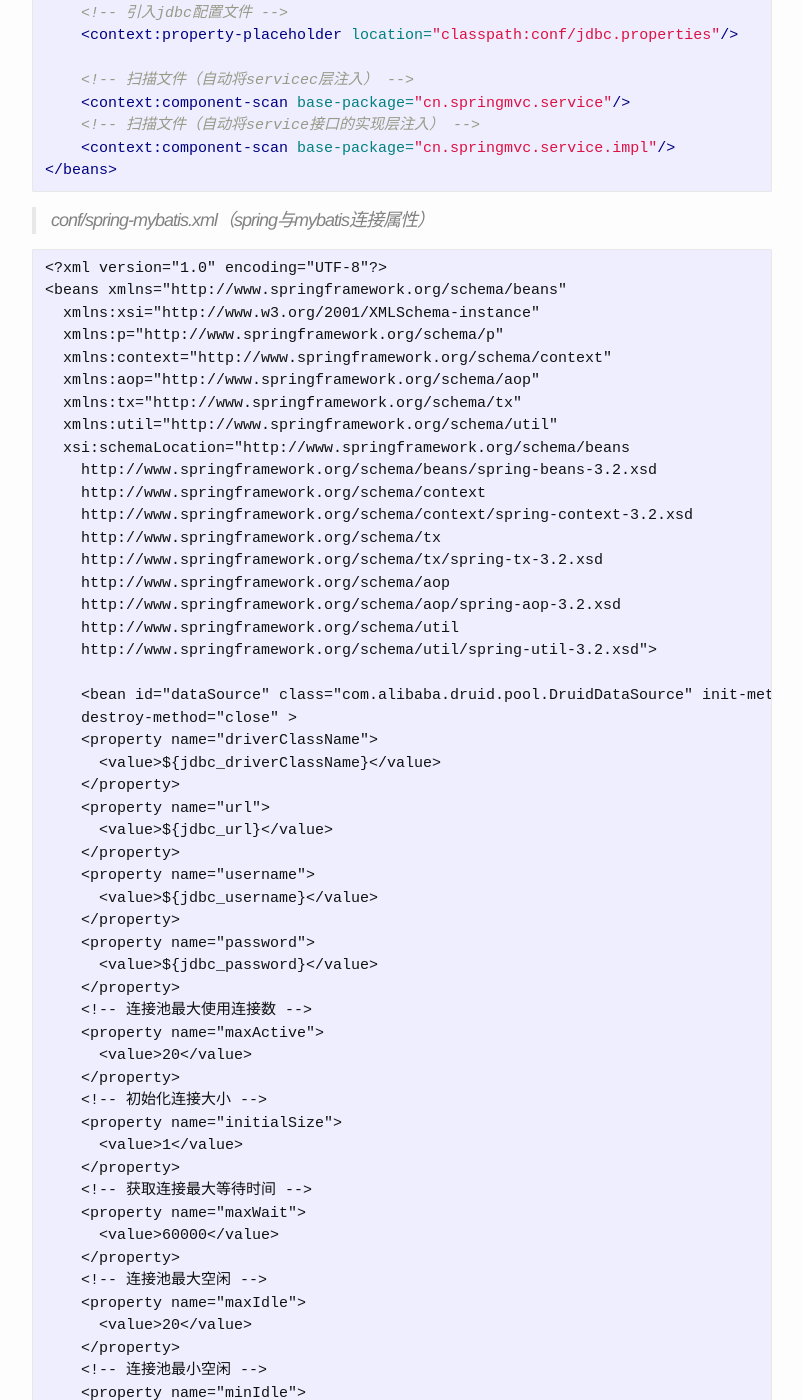
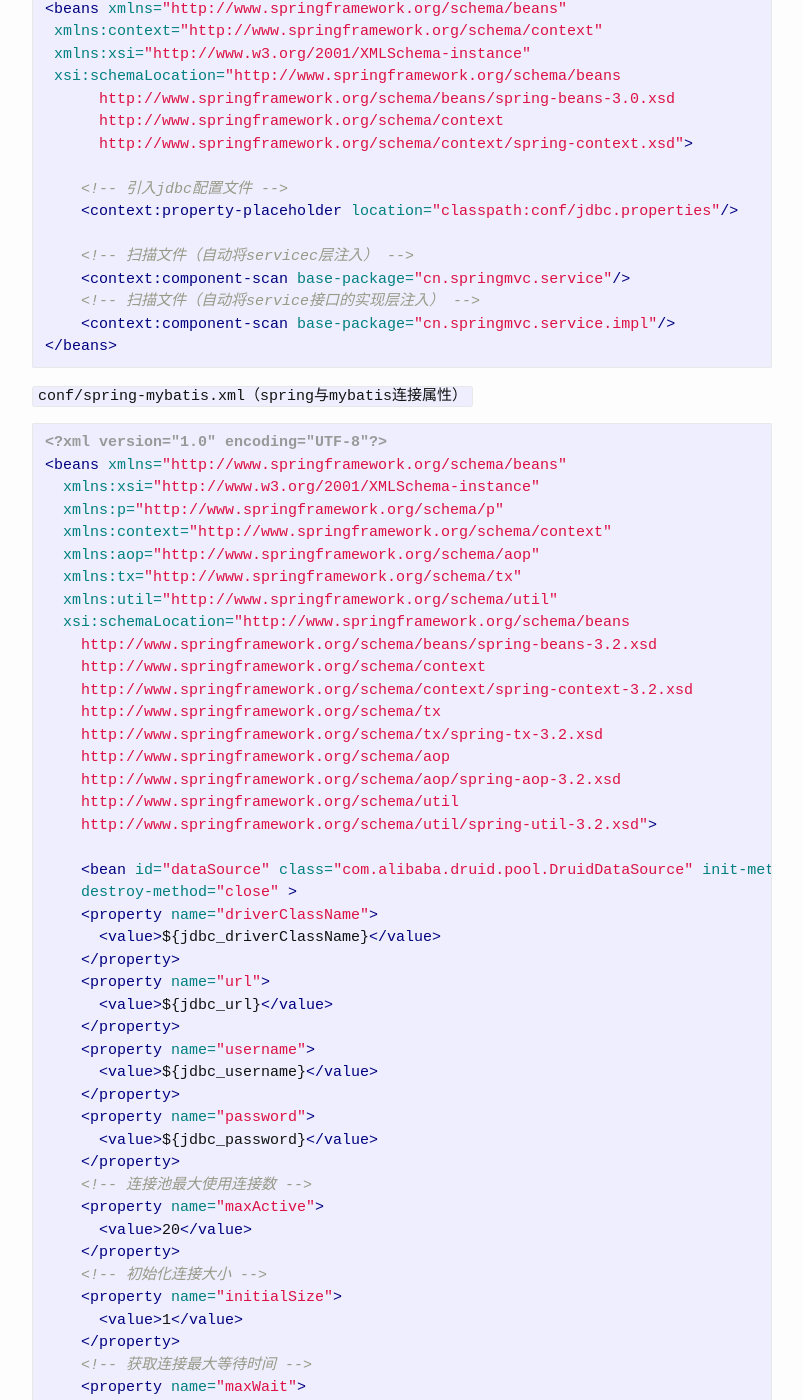
Before and after one commit to VitalYoung/VitalYoung.github.io, a Jekyll site: the page built from _posts/2016-05-29-javaweb-springmvc-mybatis.markdown, in a window 1280 px wide and 1400 px high, scrolled down 4493 px. Shown: the whole window, without its empty margins (238-1041 px from the left). Built offline with Jekyll 4.4.1, drawn with Linux system fonts in a browser that asks for light colours; some of the changed text lies outside the part shown.

Commit message:
optimize

````diff
--- a/_posts/2016-05-29-javaweb-springmvc-mybatis.markdown
+++ b/_posts/2016-05-29-javaweb-springmvc-mybatis.markdown
@@ -5,23 +5,38 @@
 categories: Maven javaWeb SpringMVC mybatis
 ---
 
-###springMVC+mybatis框架搭建, Tomcat7.0+JDK 1.7
+springMVC+mybatis框架搭建, Tomcat7.0+JDK 1.7
+======
 
->原文链接http://my.oschina.net/u/1011897/blog/199172
+>原文链接<a href="http://my.oschina.net/u/1011897/blog/199172">http://my.oschina.net/u/1011897/blog/199172</a>
 
-####1、工程目标结构
+1、工程目标结构
+-----
 
 使用Maven新建的工程的源代码目录有`src/main/java, src/main/resource, src/test/java`。
 
->在`src/main/java`文件夹中新建包`cn.springmvc.model(存放javabean)`,`cn.springmvc.dao（存放spring与mybatis连接接口）`,`cn.springmvc.service（service接口）`,`cn.springmvc.service.impl（service接口的实现）`, `cn.springmvc.controller（存放控制层controller）`;
->在`src/main/resource`文件夹下新建包`conf（存放配置文件）`,`mapper（mybatis的mapper文件）`。
->在`src/test/java`文件夹下新建包`cn.springmvc.test(存放测试文件)`。
+>在`src/main/java`文件夹中新建包
+>`cn.springmvc.model(存放javabean)`
+>`cn.springmvc.dao（存放spring与mybatis连接接口）`
+>`cn.springmvc.service（service接口）`
+>`cn.springmvc.service.impl（service接口的实现）`
+>`cn.springmvc.controller（存放控制层controller）`;
+>
+>在`src/main/resource`文件夹下新建包
+>`conf（存放配置文件）`
+>`mapper（mybatis的mapper文件）`。
+>
+>在`src/test/java`文件夹下新建包
+>`cn.springmvc.test(存放测试文件)`
+>
 >在`WEB-INF`文件夹下新建`jsp文件夹（存放jsp文件）`。
 
 
-####2、修改pom.xml文件引入依赖包
+2、修改pom.xml文件引入依赖包
+-----
 
->pom.xml(包依赖)
+`pom.xml(包依赖)`
+
 
 ```xml
 <project xmlns="http://maven.apache.org/POM/4.0.0" xmlns:xsi="http://www.w3.org/2001/XMLSchema-instance"
@@ -174,9 +189,11 @@
 </project>
 ```
 
-####3、配置数据库连接属性
+3、配置数据库连接属性
+-----
 
->conf/ jdbc.properties（jdbc配置文件)
+`conf/ jdbc.properties（jdbc配置文件)`
+
 
 ```
 jdbc_driverClassName=com.mysql.jdbc.Driver
@@ -185,9 +202,11 @@
 jdbc_password=db_password
 ```
 
-####4、配置spring配置文件
+4、配置spring配置文件
+-----
 
-> conf/spring.xml(spring配置文件的扫描)
+`conf/spring.xml(spring配置文件的扫描)`
+
 
 ```xml
 <?xml version="1.0" encoding="UTF-8"?>
@@ -209,9 +228,11 @@
 </beans>
 ```
 
->conf/spring-mybatis.xml（spring与mybatis连接属性）
 
-```
+`conf/spring-mybatis.xml（spring与mybatis连接属性）`
+
+
+```xml
 <?xml version="1.0" encoding="UTF-8"?>
 <beans xmlns="http://www.springframework.org/schema/beans"
   xmlns:xsi="http://www.w3.org/2001/XMLSchema-instance"
@@ -298,9 +319,11 @@
 </beans>
 ```
 
-####5、java代码编写（model，dao，service层代码）
+5、java代码编写（model，dao，service层代码）
+-----
 
->cn.springmvc.model/User.java(用户基本信息)
+`cn.springmvc.model/User.java(用户基本信息)`
+
 
 ```java
 package cn.springmvc.model;
@@ -336,7 +359,8 @@
 ```
 
 
->cn.springmvc.dao/UserDAO.java(dao操作接口)
+`cn.springmvc.dao/UserDAO.java(dao操作接口)`
+
 
 ```java
 package cn.springmvc.dao;
@@ -355,7 +379,8 @@
 }
 ```
 
->cn.springmvc.service/UserService.java(service层接口)
+`cn.springmvc.service/UserService.java(service层接口)`
+
 
 ```java
 package cn.springmvc.service;
@@ -369,7 +394,9 @@
 }
 ```
 
->cn.springmvc.service.impl/UserServiceImpl.java(service层接口实现)
+
+`cn.springmvc.service.impl/UserServiceImpl.java(service层接口实现)`
+
 
 ```java
 package cn.springmvc.service.impl;
@@ -396,9 +423,10 @@
 }
 ```
 
-####6、mybatis配置
+6、mybatis配置
+-----
 
->conf/mybatis-config.xml(mybatis配置的基本文件)
+`conf/mybatis-config.xml(mybatis配置的基本文件)`
 
 ```xml
 <?xml version="1.0" encoding="UTF-8" ?>
@@ -417,7 +445,7 @@
 </configuration>
 ```
 
->mapper/UserMapper.xml(mybatis的实现)
+`mapper/UserMapper.xml(mybatis的实现)`
 
 ```xml
 <?xml version="1.0" encoding="UTF-8" ?>
@@ -439,9 +467,11 @@
 </mapper>
 ```
 
-####7、 junit测试插入功能
+7、 junit测试插入功能
+-----
 
->cn.springmvc.test/UserTest.java(用户测试模块)
+`cn.springmvc.test/UserTest.java(用户测试模块)`
+
 
 ```java
 package cn.springmvc.test;
@@ -478,12 +508,13 @@
 }
 ```
 
-在eclipse环境下，右击项目 Run As -> Mave test 进行测试。
+>在eclipse环境下，右击项目 Run As -> Mave test 进行测试。
 
 
-####8、springMVC模块搭建
+8、springMVC模块搭建
+-----
 
->web.xml（web功能配置）
+`web.xml（web功能配置）`
 
 ```xml
 <?xml version="1.0" encoding="UTF-8"?>
@@ -583,7 +614,8 @@
 ```
 
 
->conf/spring-mvc.xml(mvc配置文件)
+`conf/spring-mvc.xml(mvc配置文件)`
+
 
 ```xml
 <?xml version="1.0" encoding="UTF-8"?>
@@ -618,9 +650,11 @@
 </beans>
 ```
 
-####9、log4j日志记录搭建
+9、log4j日志记录搭建
+-----
 
->conf/log4j.properties(日志记录的配置文件)
+`conf/log4j.properties(日志记录的配置文件)`
+
 
 ```
 ### set log levels ###
@@ -651,9 +685,11 @@
 log4j.appender.D.layout.ConversionPattern = %-d{yyyy-MM-dd HH:mm:ss} [ %t:%r ] - [ %p ] %m%n
 ```
 
-####10、测试运行
+10、测试运行
+-----
 
->WEB-INF/jsp/index.jsp(测试文件)
+`WEB-INF/jsp/index.jsp(测试文件)`
+
 
 ```xml
 <%@ page language="java" contentType="text/html; charset=UTF-8"
@@ -670,7 +706,7 @@
 </html>
 ```
 
->cn.springmvc.controller/UserComtroller.java(controller层控制)
+`cn.springmvc.controller/UserComtroller.java(controller层控制)`
 
 ```java
 package cn.springmvc.controller;
@@ -690,6 +726,6 @@
 }
 ```
 
-在eclipse环境下，右击项目Run As，选择Run on server，选择或者新建Tomcat7服务器进行测试。
-
-在浏览器中输入：http://localhost:8080/springmvc/index.do 进行测试。
+>在eclipse环境下，右击项目Run As，选择Run on server，选择或者新建Tomcat7服务器进行测试。
+>
+>在浏览器中输入：http://localhost:8080/springmvc/index.do 进行测试。
````
